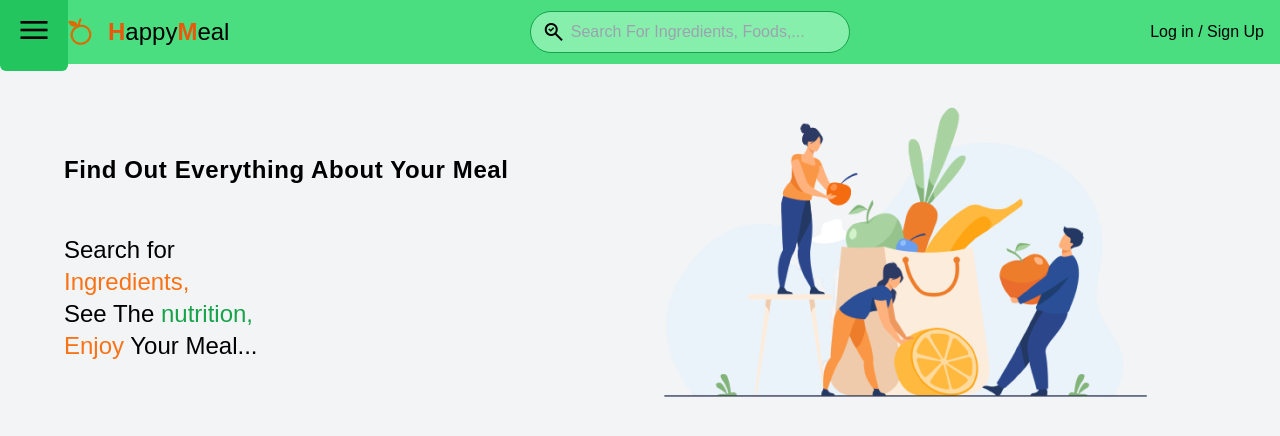
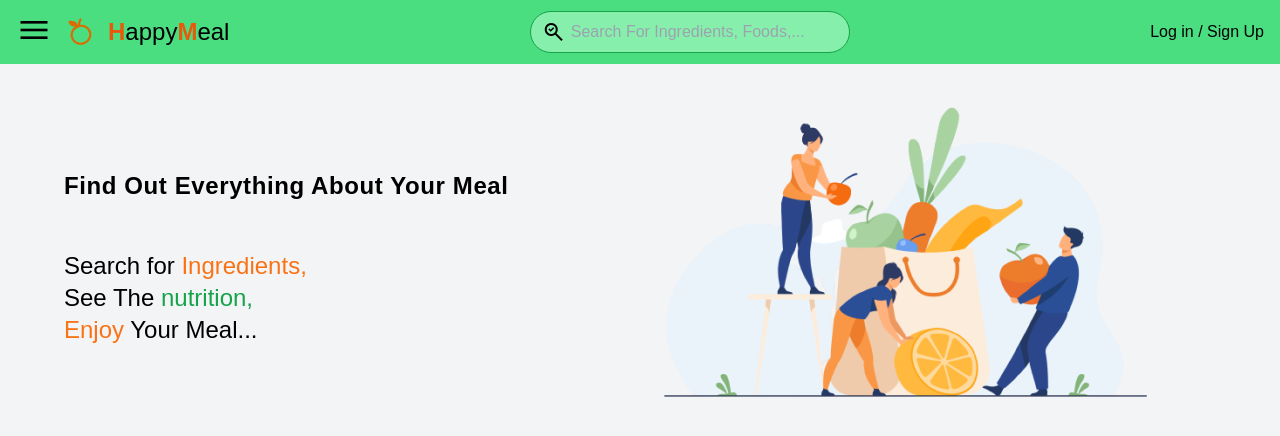
Before and after one commit to morshedgit/nutritionapp, a React (Vite) app: page / in a window 1280 px wide. Shown: the top 436 px of the page. Built offline with nearby package versions, Linux system fonts and the light colour scheme.

Commit message:
Updates meal design

```diff
--- a/src/components/BeginContent.tsx
+++ b/src/components/BeginContent.tsx
@@ -5,7 +5,7 @@ const BeginContent = () => {
         <h1 className="capitalize text-2xl font-semibold tracking-wide mb-12">
           Find Out Everything About Your Meal
         </h1>
-        <div className="text-2xl font-light max-w-[15rem]">
+        <div className="text-2xl font-light">
           <p>
             Search for <span className="text-orange-500">Ingredients,</span>
           </p>
--- a/src/components/Meal.tsx
+++ b/src/components/Meal.tsx
@@ -16,7 +16,7 @@ const Meal: React.FC<MealProps> = (props) => {
           <section className="grid grid-cols-1 lg:grid-cols-2">
             <NutrientsDisplay
               nutrients={totalMealNutrientCount}
-              className="lg:col-start-2 min-w-full"
+              className="lg:col-start-2 min-w-full h-fit"
             />
             <Ingredients className="lg:col-start-1 lg:row-start-1 min-w-full" />
           </section>
--- a/src/layout/index.tsx
+++ b/src/layout/index.tsx
@@ -41,7 +41,7 @@ const Layout: React.FC<LayoutProps> = ({ children }) => {
       <header className="bg-green-400 w-full h-16 flex items-center justify-between py-4 relative">
         {/* Toggle Sidebar Button */}
         <button
-          className="rounded-md p-4 hover:bg-green-500 active:bg-green-600"
+          className="px-4 p-2 hover:bg-green-500 active:bg-green-600"
           onClick={() => setIsSidebarOpen(!isSidebarOpen)}
         >
           <span className="material-symbols-outlined text-4xl">menu</span>
```
